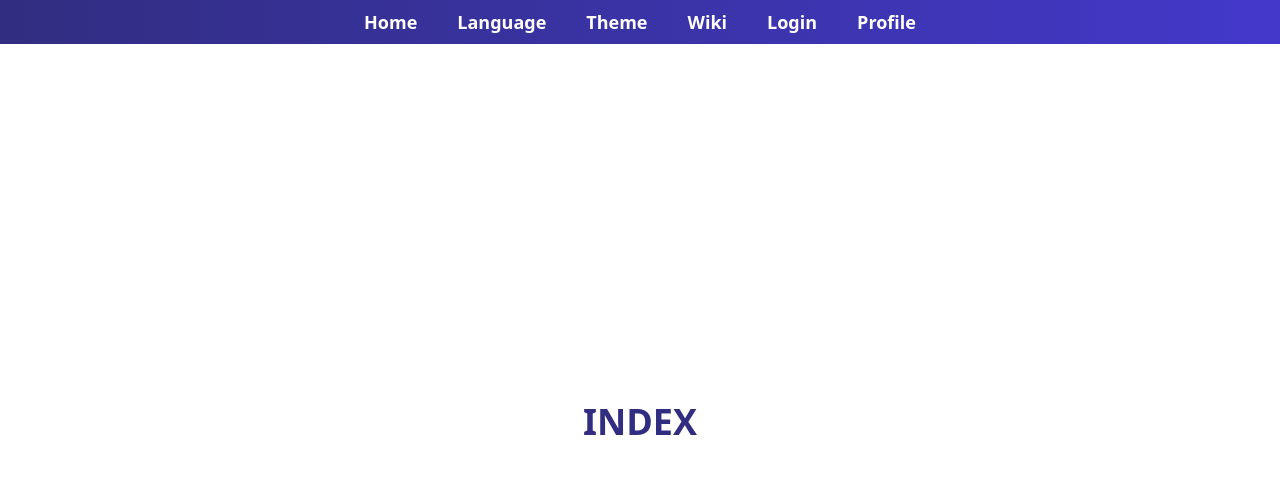
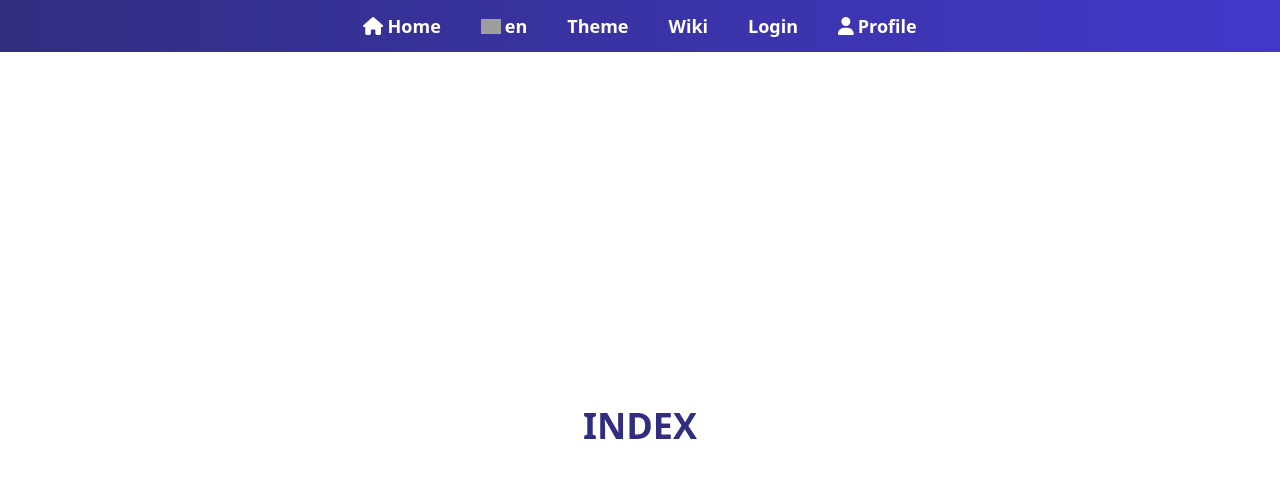
Before and after one commit to santiagomanso/oblivion, a Next.js app: page / in a window 1280 px wide. Shown: the top 478 px of the page. Built offline with nearby package versions, Linux system fonts and the light colour scheme; grey boxes are pictures that could not be loaded.

Commit message:
🐛 fixed navbar object type errors

```diff
--- a/package.json
+++ b/package.json
@@ -9,6 +9,10 @@
     "lint": "next lint"
   },
   "dependencies": {
+    "@fortawesome/fontawesome-svg-core": "^6.4.0",
+    "@fortawesome/free-brands-svg-icons": "^6.4.0",
+    "@fortawesome/free-solid-svg-icons": "^6.4.0",
+    "@fortawesome/react-fontawesome": "^0.2.0",
     "@types/node": "20.2.5",
     "@types/react": "18.2.9",
     "@types/react-dom": "18.2.4",
--- a/src/components/Navbar.tsx
+++ b/src/components/Navbar.tsx
@@ -1,15 +1,42 @@
-import { navData } from "@/data/navData"
+import { navData } from "@/data/navData";
+import { FontAwesomeIcon } from "@fortawesome/react-fontawesome";
+import LanguageSwitcher from "./languageSwitcher";
+import Link from "next/link";
+import { IconProp } from "@fortawesome/fontawesome-svg-core";
 
 const Navbar = () => {
   return (
-      <nav>
-          <ul className="flex gap-10 justify-center text-lg font-bold text-white  bg-gradient-to-r from-indigo-900 to-indigo-700 py-2">
-                  {navData.map((item) =>
-                      <li key={item.id}>{item.text}</li>
-                  )}
-          </ul>
+    <nav>
+      <ul className="flex gap-10 justify-center text-lg font-bold text-white bg-gradient-to-r from-indigo-900 to-indigo-700 py-3 items-center">
+        {navData.map((item) => {
+          if (item.id === 2) {
+            return <LanguageSwitcher key={item.id} />;
+          }
+            const icon = item.icon as IconProp; // Assert the type of `item.icon` to `IconProp`
+
+            return (
+              <Link
+                key={item.id}
+                href={item.path}
+                className="flex items-center gap-1"
+              >
+                {item.icon && ( // Render `FontAwesomeIcon` only when `item.icon` is defined
+                  <FontAwesomeIcon
+                    icon={icon}
+                  />
+                )}
+                <span>
+                  {item.text}
+                </span>
+              </Link>
+            );
+
+
+          return null;
+        })}
+      </ul>
     </nav>
-  )
-}
+  );
+};
 
-export default Navbar
+export default Navbar;
--- /dev/null
+++ b/src/components/languageSwitcher.tsx
@@ -0,0 +1,9 @@
+
+
+const languageSwitcher = () => {
+  return (
+    <div className="flex gap-1 items-center"><img src="https://i.ibb.co/mzsjHwW/555526.png" className="w-5" /><span>en</span></div>
+  )
+}
+
+export default languageSwitcher
--- a/src/data/navData.ts
+++ b/src/data/navData.ts
@@ -1,10 +1,13 @@
 import { navDataArray } from "@/types/navDataType";
+import { faHouse, faUser } from "@fortawesome/free-solid-svg-icons";
+
 
 export const navData: navDataArray = [
     {
     id: 1,
     text: "Home",
-    path: "/"
+        path: "/",
+    icon: faHouse
 },
     {
         id: 2,
@@ -29,6 +32,7 @@ export const navData: navDataArray = [
     {
         id: 6,
     text: "Profile",
-    path: "/profile"
+        path: "/profile",
+        icon: faUser
     }
 ]
--- a/src/interfaces/navDataInterface.ts
+++ b/src/interfaces/navDataInterface.ts
@@ -1,6 +1,9 @@
+import { IconDefinition } from "@fortawesome/free-solid-svg-icons"
+
+
 export interface navDataI {
     id: number
     text: string
     path: string
-    icon?: string
+    icon?: IconDefinition
 }
--- a/src/pages/_app.tsx
+++ b/src/pages/_app.tsx
@@ -1,6 +1,12 @@
 import Layout from '@/components/containers/Layout'
 import '@/styles/globals.css'
 import type { AppProps } from 'next/app'
+//imports for fontawesome icons
+import "@fortawesome/fontawesome-svg-core/styles.css";
+import { library } from "@fortawesome/fontawesome-svg-core";
+import { fas } from "@fortawesome/free-solid-svg-icons";
+
+library.add(fas);
 
 export default function App({ Component, pageProps }: AppProps) {
   return (
```
Also changed, not shown: .eslintrc.json, 1 other file (tests, documents, lock files or other folders).
